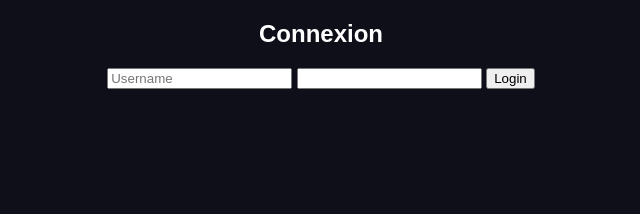
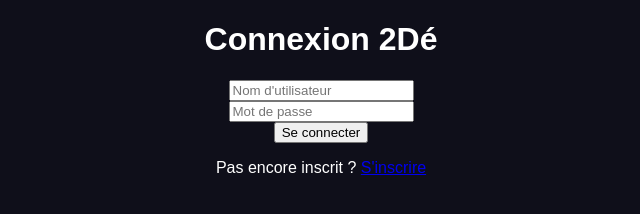
Before and after one commit to Raizel-commits/-, a website: page login.html in a window 1280 px wide. Shown: the whole page, without its empty margins (319-959 px from the left). Drawn offline with Linux system fonts and the light colour scheme.

Commit message:
Update login.html

```diff
--- a/login.html
+++ b/login.html
@@ -1,27 +1,17 @@
 <!DOCTYPE html>
-<html>
+<html lang="fr">
 <head>
-  <title>Login</title>
-  <link rel="stylesheet" href="style.css">
+    <meta charset="UTF-8">
+    <title>Connexion 2Dé</title>
+    <link rel="stylesheet" href="style.css">
 </head>
 <body>
-<h2>Connexion</h2>
-<input id="u" placeholder="Username">
-<input id="p" type="password">
-<button onclick="login()">Login</button>
-
-<script>
-async function login(){
-  const r = await fetch("/api/login",{
-    method:"POST",
-    headers:{"Content-Type":"application/json"},
-    body:JSON.stringify({username:u.value,password:p.value})
-  });
-  if(r.ok){
-    localStorage.setItem("user",u.value);
-    location.href="game.html";
-  } else alert("Login incorrect");
-}
-</script>
+    <h1>Connexion 2Dé</h1>
+    <form action="/login" method="POST">
+        <input type="text" name="username" placeholder="Nom d'utilisateur" required><br>
+        <input type="password" name="password" placeholder="Mot de passe" required><br>
+        <button type="submit">Se connecter</button>
+    </form>
+    <p>Pas encore inscrit ? <a href="register.html">S'inscrire</a></p>
 </body>
 </html>
```
